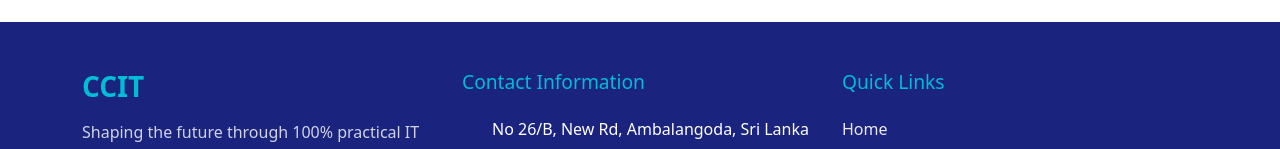
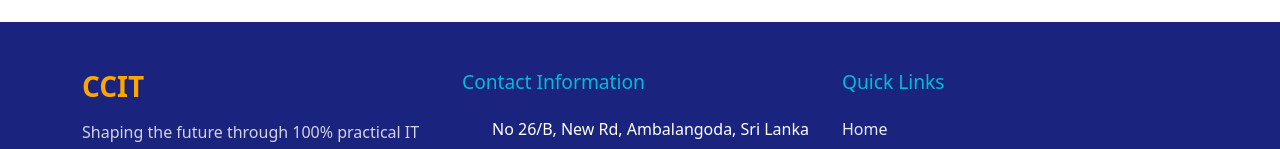
Before and after one commit to Yuneth/CCBE_IT, a Vue app: page / in a window 1280 px wide. Shown: the part 2265-2414 px from the top of the page. Built offline with nearby package versions, Linux system fonts and the light colour scheme; a web font is replaced by a local one; what webfontloader would draw is missing.

Commit message:
text color change - Footer

```diff
--- a/src/components/FooterComponent.vue
+++ b/src/components/FooterComponent.vue
@@ -82,7 +82,7 @@
 }
 
 .footer-logo {
-  color: var(--accent-color);
+  color: #ffa500;
   font-weight: 700;
   margin-bottom: 1rem;
 }
```
